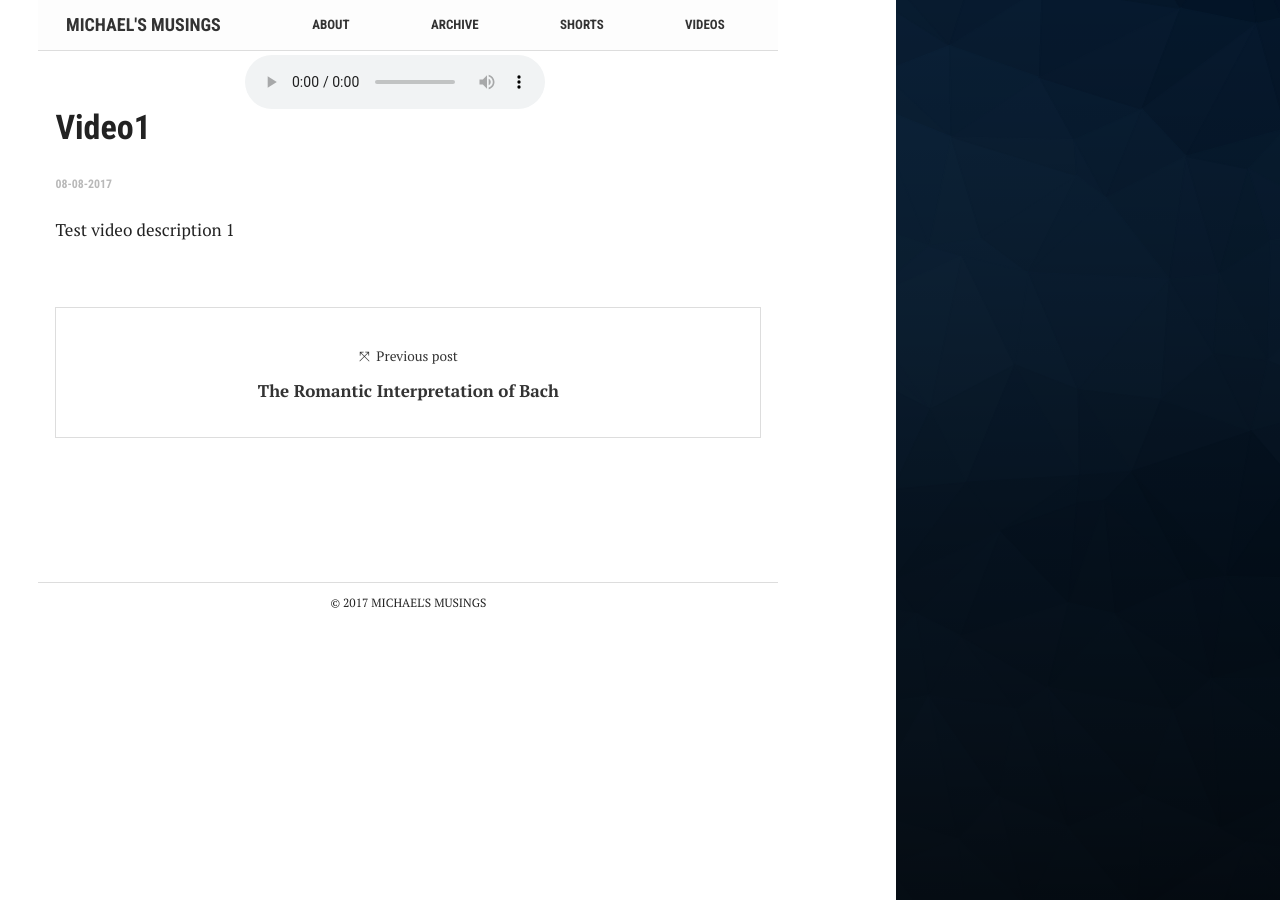
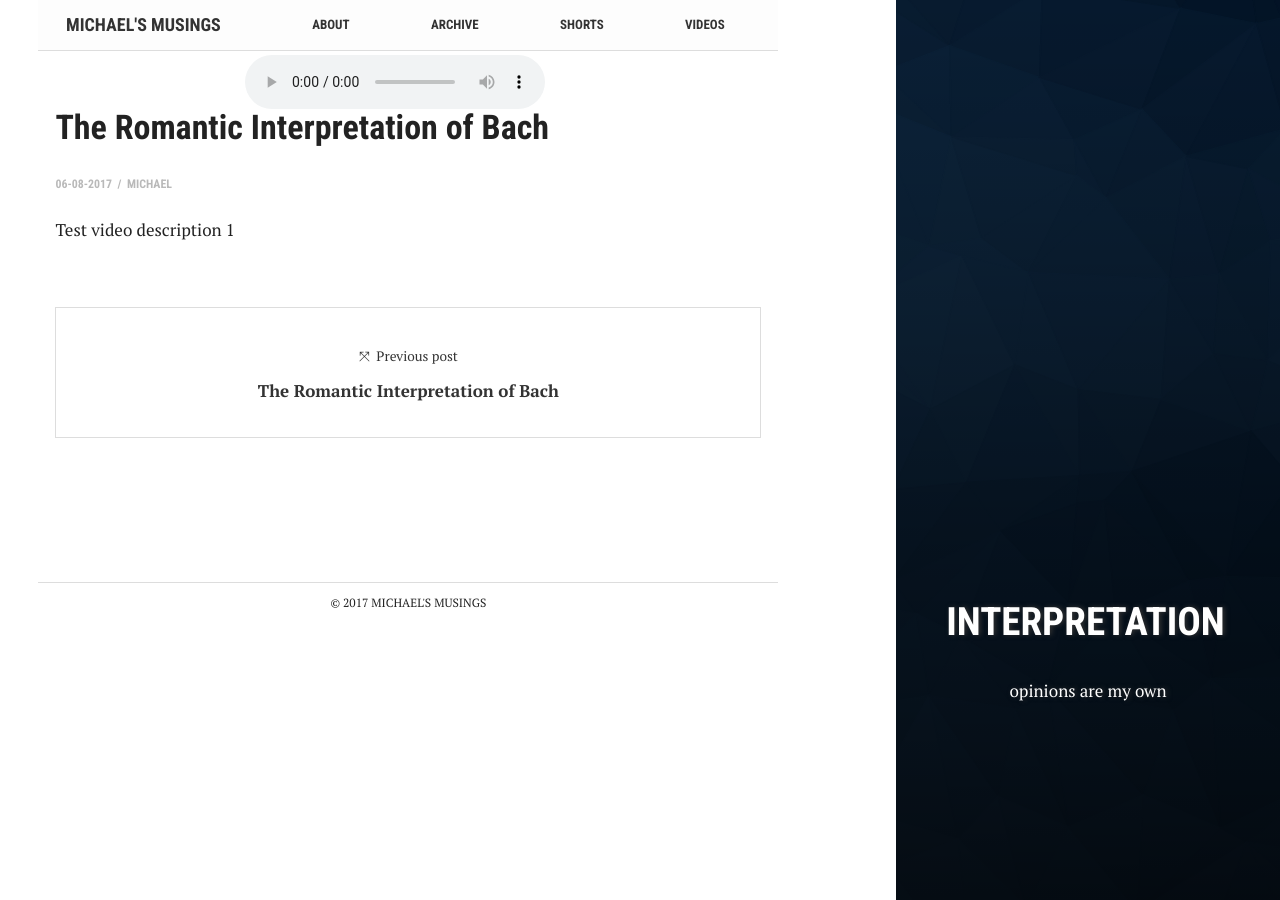
Before and after one commit to moke8198/moke8198.github.io, a Jekyll site: the page built from _posts/videos/2017-08-08-video1.md, in a window 1280 px wide. Built offline with Jekyll 4.4.1, drawn with Linux system fonts in a browser that asks for light colours; our own code applies the rules of GitHub Pages for plain Markdown files.

Commit message:
Update 2017-08-08-video1.md

```diff
--- a/_posts/videos/2017-08-08-video1.md
+++ b/_posts/videos/2017-08-08-video1.md
@@ -1,7 +1,14 @@
 ---
 link: https://www.youtube.com/watch?v=rEGOihjqO9w
+layout: post
+title:  "The Romantic Interpretation of Bach"
+crawlertitle: "The Romantic Interpretation of Bach"
+summary: "opinions are my own"
+excerpt: "My first post! My ideas of performing Bach in a fresh and exciting way"
+date:   2017-08-06 17:09:47 +0800
 categories: posts
+tags: 'interpretation'
 type: 'video'
-date:   2017-08-08 17:09 +0800
+author: michael
 ---
 Test video description 1
```
